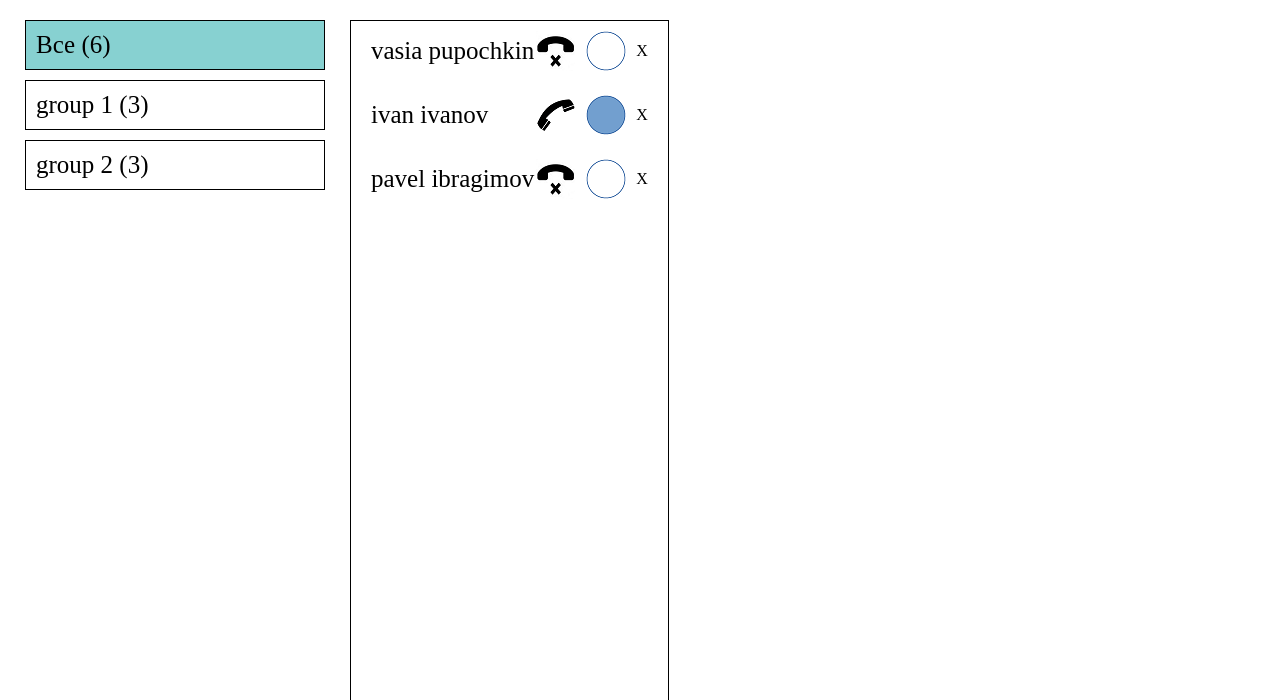
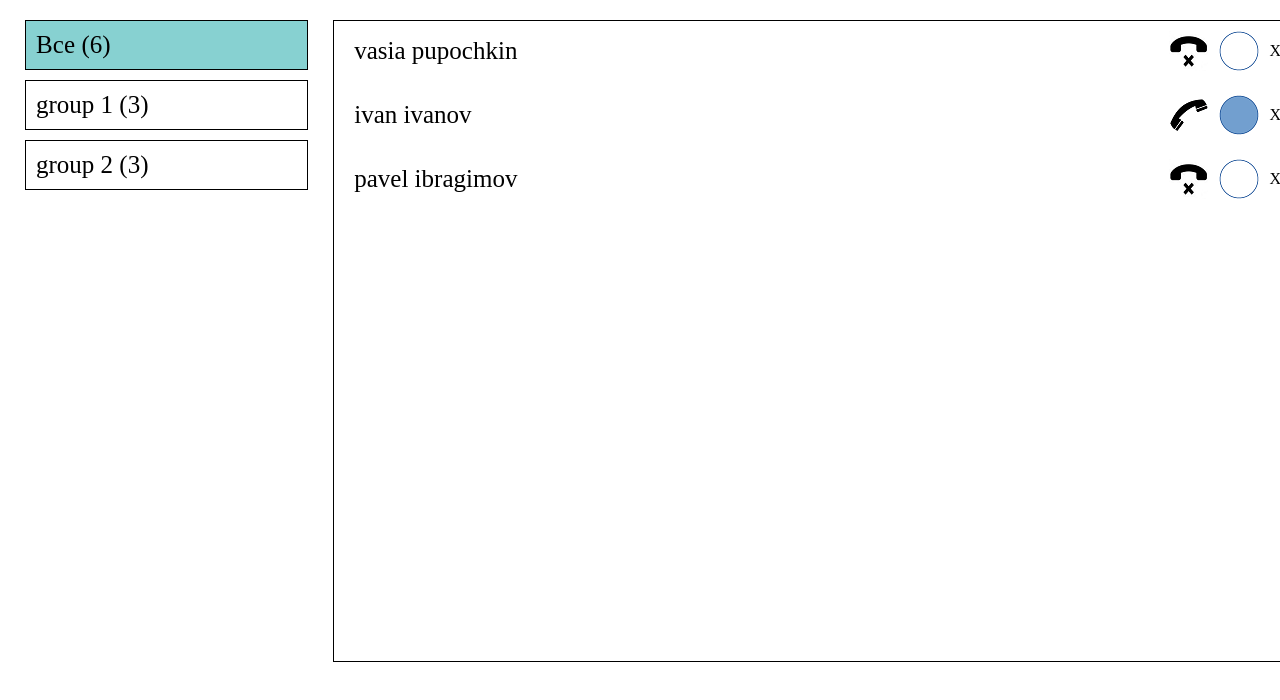
Before and after one commit to AxyIX/ConferenceManager, an Angular app: page /groups in a window 1280 px wide. Shown: the top 700 px of the page. Built offline with nearby package versions, Linux system fonts and the light colour scheme.

Commit message:
edit members list style

```diff
--- a/src/app/components/group-list/group-list.component.css
+++ b/src/app/components/group-list/group-list.component.css
@@ -40,3 +40,8 @@ a:visited {
   height: 100%;
   padding: 20px;
 }
+
+app-member-list {
+  width: 80%;
+  height: 80%;
+}
--- a/src/app/services/data.service.ts
+++ b/src/app/services/data.service.ts
@@ -2,7 +2,6 @@ import { Injectable } from '@angular/core';
 import {Group} from '../models/Group';
 import {PhoneState} from '../models/PhoneState';
 import {Observable, of} from 'rxjs';
-import {Member} from '../models/Member';
 
 @Injectable({
   providedIn: 'root'
```
